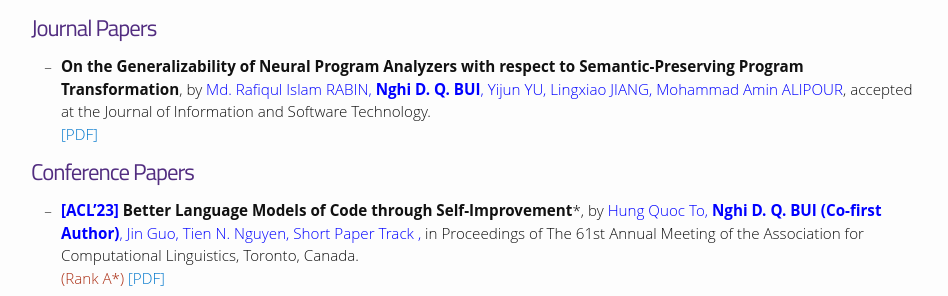
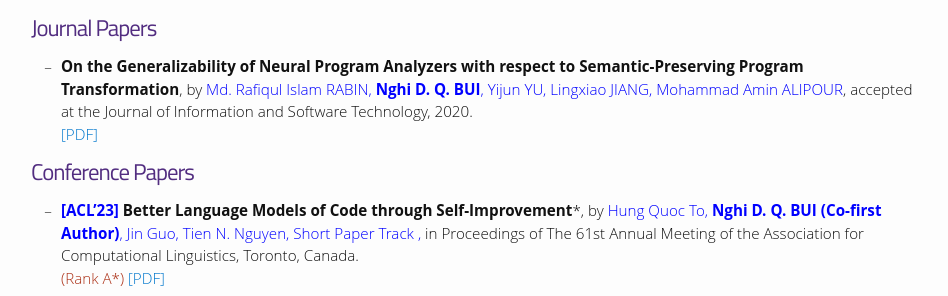
Before and after one commit to bdqnghi/bdqnghi.github.io, a Jekyll site: the page built from publications/publications.md, in a window 1280 px wide and 900 px high, scrolled down 476 px. Shown: the part 181-477 px from the top of the window, without its empty margins (164-1112 px from the left). Built offline with Jekyll 4.4.1, drawn with Linux system fonts in a browser that asks for light colours; nearby versions of some CDN libraries; some web fonts are replaced.

Commit message:
Update publications.md

```diff
--- a/publications/publications.md
+++ b/publications/publications.md
@@ -32,7 +32,7 @@ permalink: /publications/
 
 
 # Journal Papers
-- **On the Generalizability of Neural Program Analyzers with respect to Semantic-Preserving Program Transformation**, by <span style="color:blue">Md. Rafiqul Islam RABIN, **Nghi D. Q. BUI**, Yijun YU, Lingxiao JIANG, Mohammad Amin ALIPOUR</span>, accepted at the Journal of Information and Software Technology.
+- **On the Generalizability of Neural Program Analyzers with respect to Semantic-Preserving Program Transformation**, by <span style="color:blue">Md. Rafiqul Islam RABIN, **Nghi D. Q. BUI**, Yijun YU, Lingxiao JIANG, Mohammad Amin ALIPOUR</span>, accepted at the Journal of Information and Software Technology, 2020.
 <br>
 <a href="https://arxiv.org/pdf/2008.01566.pdf" target="_blank"> [PDF]</a>
 
```
